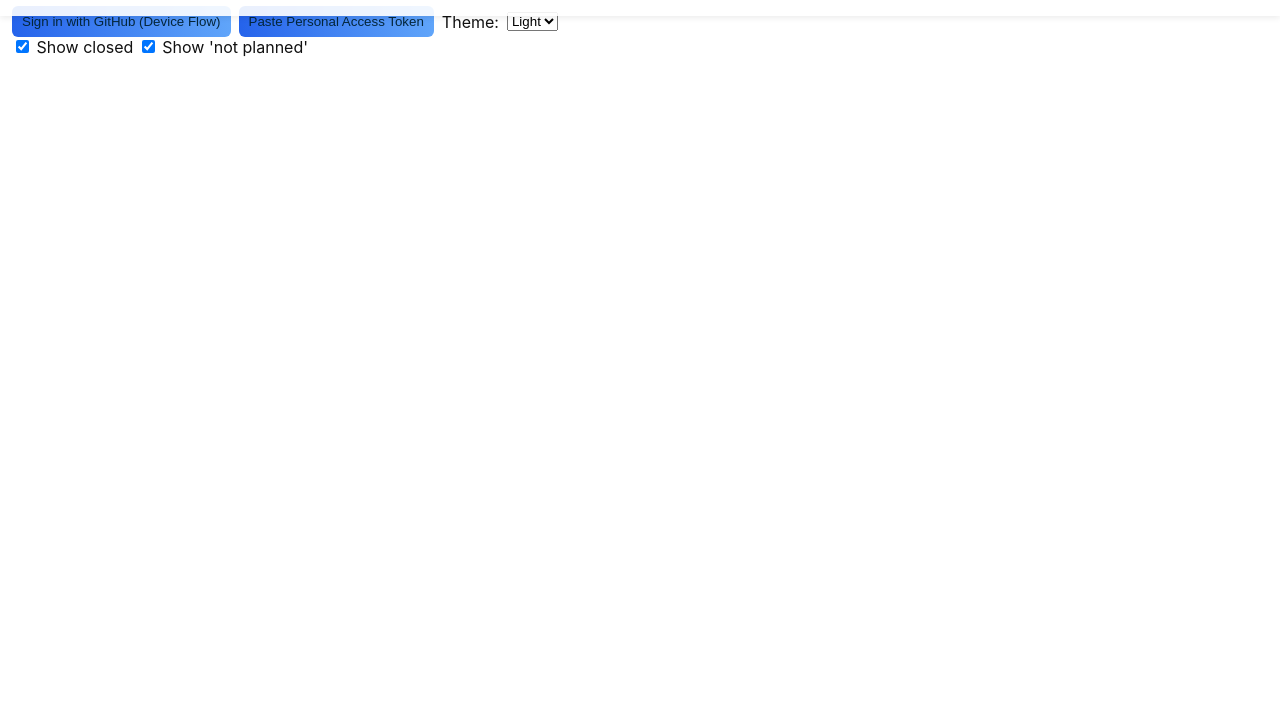
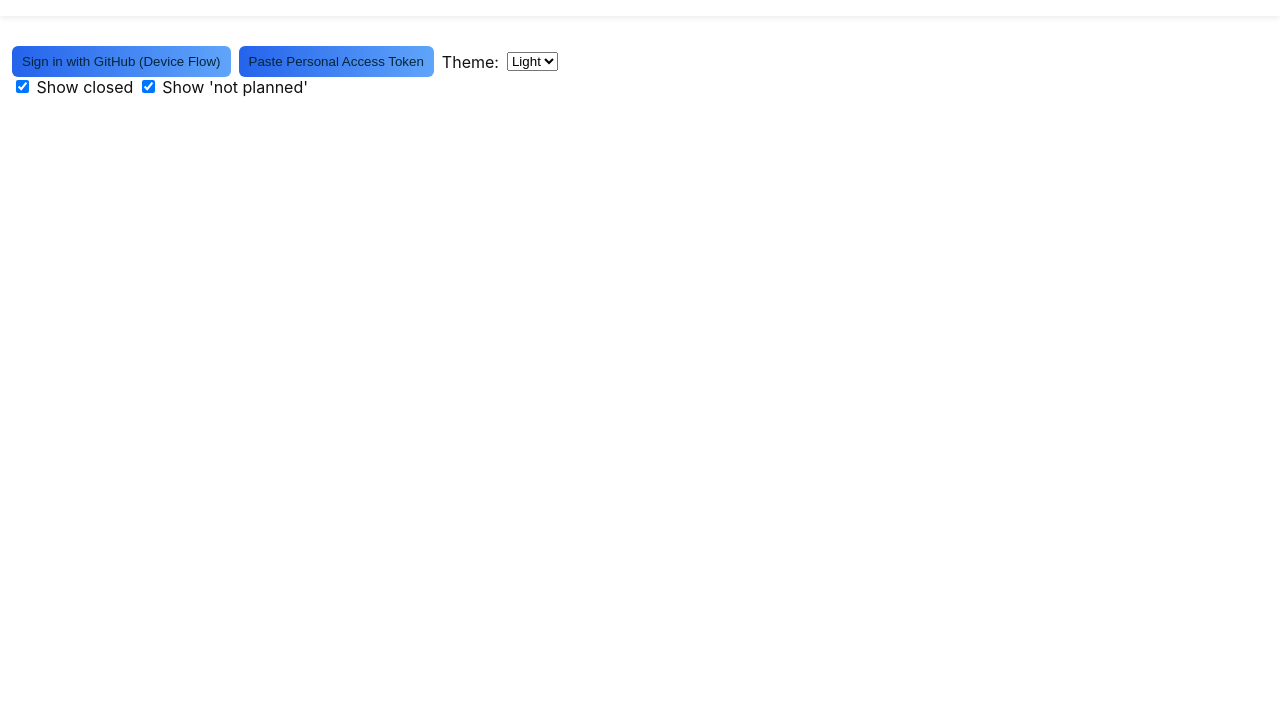
Before and after one commit to csndl-iitd/timeliner, a plain HTML site: page index.html in a window 1280 px wide. Shown: the part 86-800 px from the top of the page. Drawn offline with Linux system fonts and the light colour scheme.

```diff
--- a/styles.css
+++ b/styles.css
@@ -5,7 +5,7 @@
 header { position: fixed; top:0; left:0; width: calc(100% - 24px); z-index:1000; display:flex; justify-content:space-between; align-items:center; gap:12px; padding:10px 12px; background: rgba(255,255,255,0.9); box-shadow:0 2px 6px rgba(0,0,0,0.08); }
 .controls { display:flex; gap:8px; align-items:center; flex-wrap:wrap; }
 button { padding:8px 10px; border-radius:6px; border:0; cursor:pointer; background:linear-gradient(90deg,#2563eb,#60a5fa); color:#04263b; }
-#content { padding-top:80px; height: calc(100vh - 80px); overflow-y:auto; box-sizing:border-box; }
+#content { padding-top:120px; height: calc(100vh - 80px); overflow-y:auto; box-sizing:border-box; }
 #contentArea { padding:12px; }
 .intro, .repo-placeholder { background: rgba(0,0,0,0.03); padding:12px; border-radius:8px; margin-bottom:12px; }
 .timeline { background: rgba(0,0,0,0.02); padding:12px; border-radius:8px; margin-bottom:14px; overflow:visible; }
```
